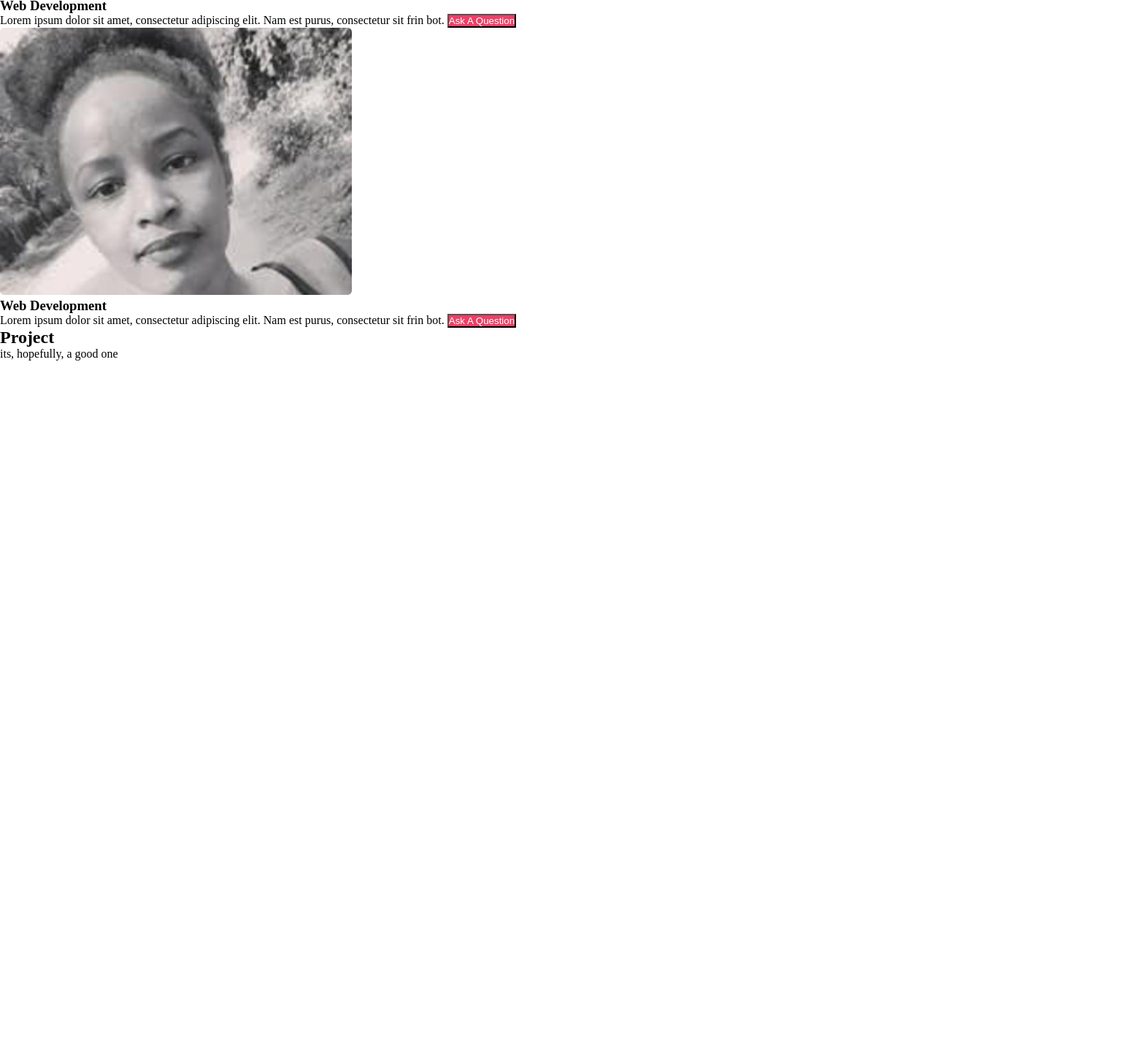
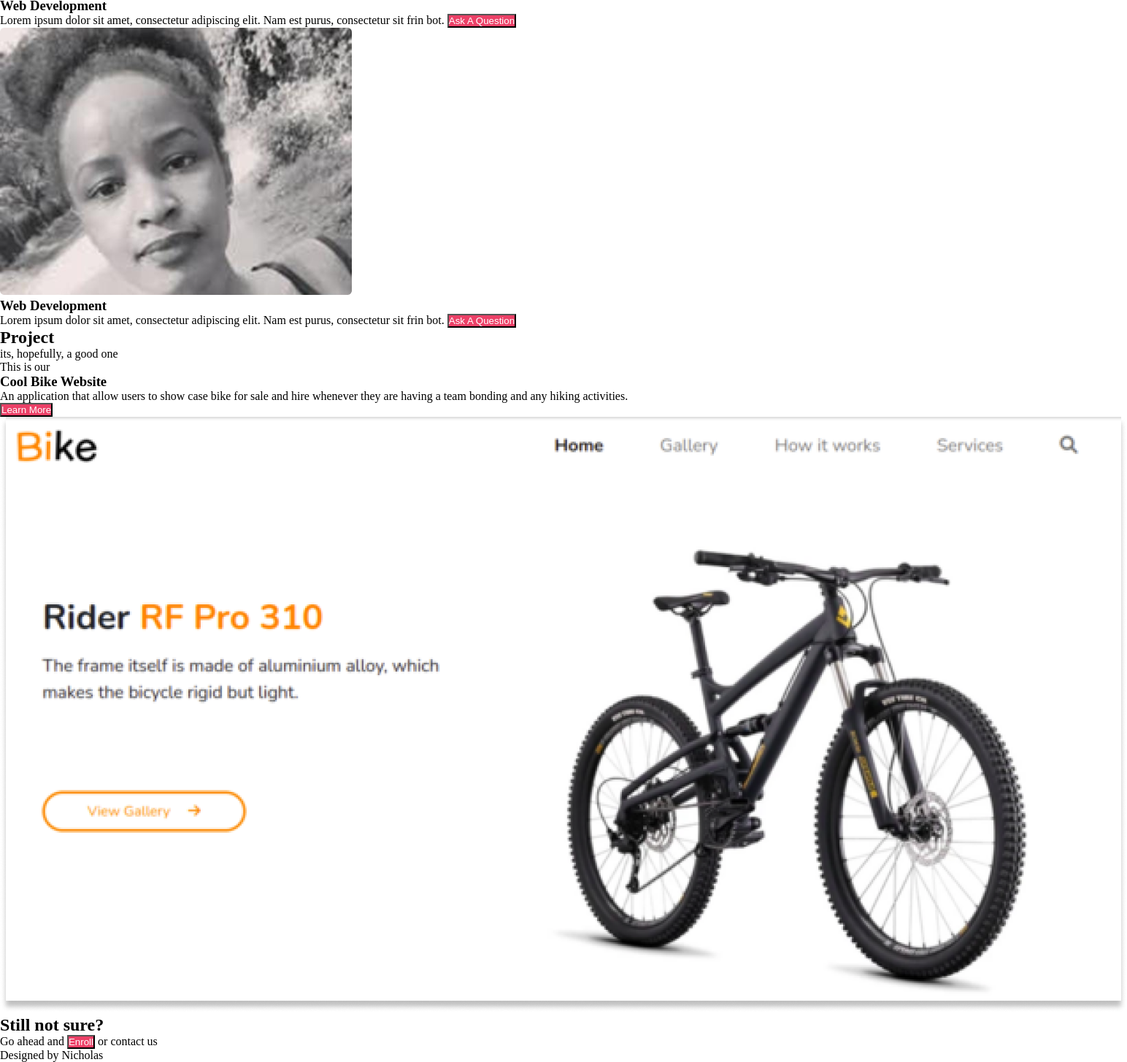
Before and after one commit to NicholasKungukamau/Project1, a plain HTML site: page index.html in a window 1280 px wide. Shown: the part 5019-6474 px from the top of the page at 73% size, 1544 px wide, since content can reach past the window. Before the commit the page ends 5513 px from the top, so only its background shows below. Drawn offline with Linux system fonts and the light colour scheme.

Commit message:
last Part

```diff
--- a/index.html
+++ b/index.html
@@ -102,6 +102,36 @@
 </section>
 
 <div> <h2>Project</h2> its, hopefully, a good one</div>
+<!--Las part-->
+<section id="bike">
+    <div class="bik">
+   <div class="leftside">
+       <P> This is our</P>
+       <h3 class="cool">Cool Bike Website</h3>
+       </div>
+     </div>
+          <div>
+            <p> An application that allow users to show case bike for sale and hire whenever they are having a team bonding and any hiking activities.</p>
+           </div>
+         <div> <button class="buttons">Learn More</button> </div>
+         </section>
+
+     <section>
+    <div class="rightside">
+     <img src="./assets/images/image 9.png" alt="the image">
+     </div>
+   </section>
+
+   <section id="Still">
+       <div> <h2 class> Still not sure? </h2></div>
+   </section>
+   <section>
+       <div> <p>Go ahead and <button class="buttons"> Enroll</button> or <span class="contact"> contact us</span></div>
+
+        <section> <div> <p> Designed by Nicholas</p></div>
+        </section>
+   </section>
+
 
 
 </body>
```
